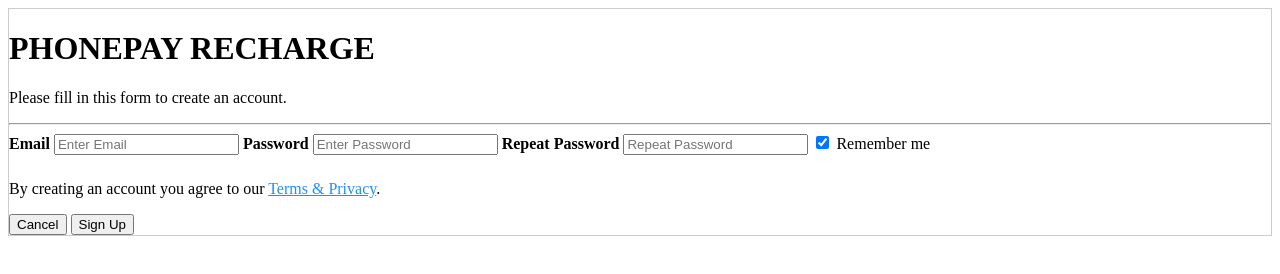
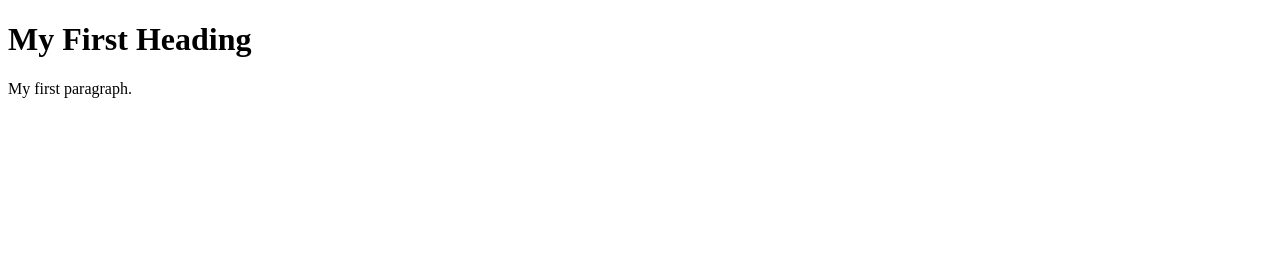
Before and after one commit to mustaqhymad/docker-commit, a plain HTML site: page index.html in a window 1280 px wide. Drawn offline with Linux system fonts and the light colour scheme.

Commit message:
Update index.htmlnew commit

```diff
--- a/index.html
+++ b/index.html
@@ -1,27 +1,9 @@
-<form action="action_page.php" style="border:1px solid #ccc">
-  <div class="container">
-    <h1>PHONEPAY RECHARGE</h1>
-    <p>Please fill in this form to create an account.</p>
-    <hr>
+<!DOCTYPE html>
+<html>
+<body>
 
-    <label for="email"><b>Email</b></label>
-    <input type="text" placeholder="Enter Email" name="email" required>
+<h1>My First Heading</h1>
+<p>My first paragraph.</p>
 
-    <label for="psw"><b>Password</b></label>
-    <input type="password" placeholder="Enter Password" name="psw" required>
-
-    <label for="psw-repeat"><b>Repeat Password</b></label>
-    <input type="password" placeholder="Repeat Password" name="psw-repeat" required>
-
-    <label>
-      <input type="checkbox" checked="checked" name="remember" style="margin-bottom:15px"> Remember me
-    </label>
-
-    <p>By creating an account you agree to our <a href="#" style="color:dodgerblue">Terms & Privacy</a>.</p>
-
-    <div class="clearfix">
-      <button type="button" class="cancelbtn">Cancel</button>
-      <button type="submit" class="signupbtn">Sign Up</button>
-    </div>
-  </div>
-</form>
+</body>
+</html>
```
